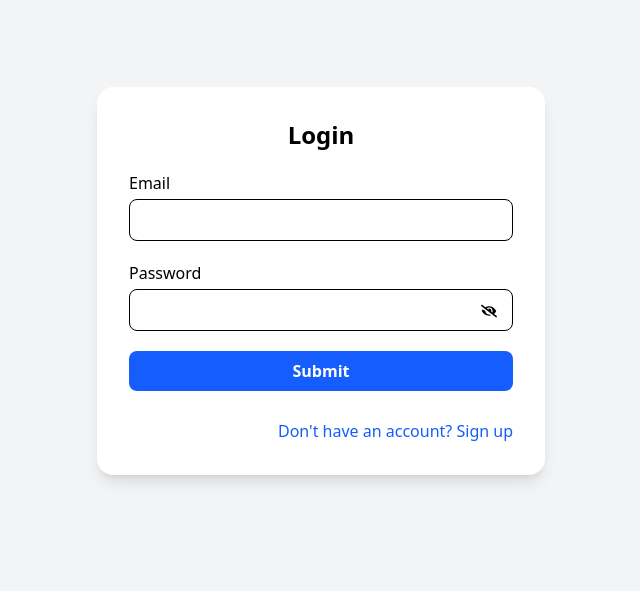
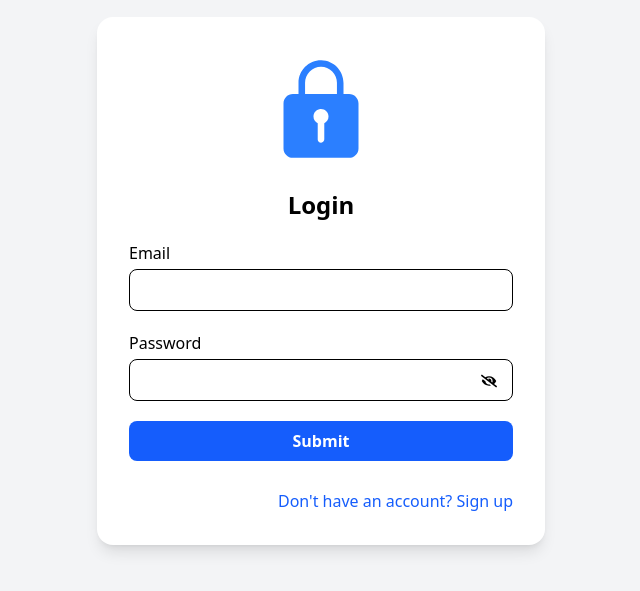
Before and after one commit to HemasaiAmujuri/Intelligent-Inventory-and-Demand-Monitoring, a React (Vite) app in the folder client/: page / in a window 1280 px wide. Shown: the part 119-710 px from the top of the page, without its empty margins (319-959 px from the left). Built offline with nearby package versions, Linux system fonts and the light colour scheme; no server answers.

Commit message:
add icon in login page

```diff
--- a/client/src/pages/login.jsx
+++ b/client/src/pages/login.jsx
@@ -1,6 +1,7 @@
 import { useState } from "react";
 import { useNavigate, Link } from "react-router-dom";
 import { FaEye, FaEyeSlash } from "react-icons/fa";
+import { IoIosLock } from "react-icons/io";
 
 function Login() {
   const [email, setEmail] = useState("");
@@ -65,6 +66,9 @@ function Login() {
         onSubmit={handleSubmit}
         className="w-full max-w-md bg-white p-8 rounded-2xl shadow-lg flex flex-col gap-5"
       >
+          <div className="flex justify-center items-center">
+            <IoIosLock className="w-30 h-30 text-blue-500" />
+          </div>
         <h1 className="text-2xl font-bold text-center"> Login </h1>
 
         <div className="flex flex-col gap-1">
```
